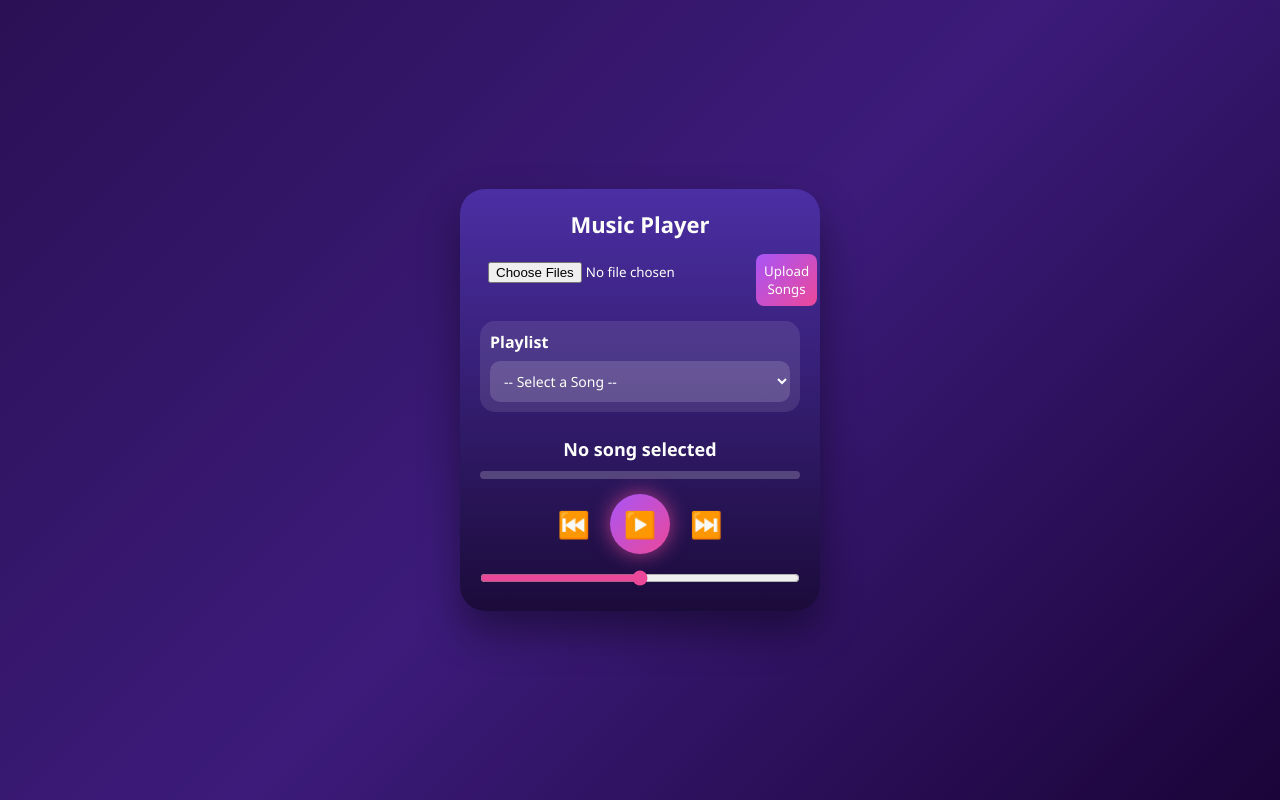
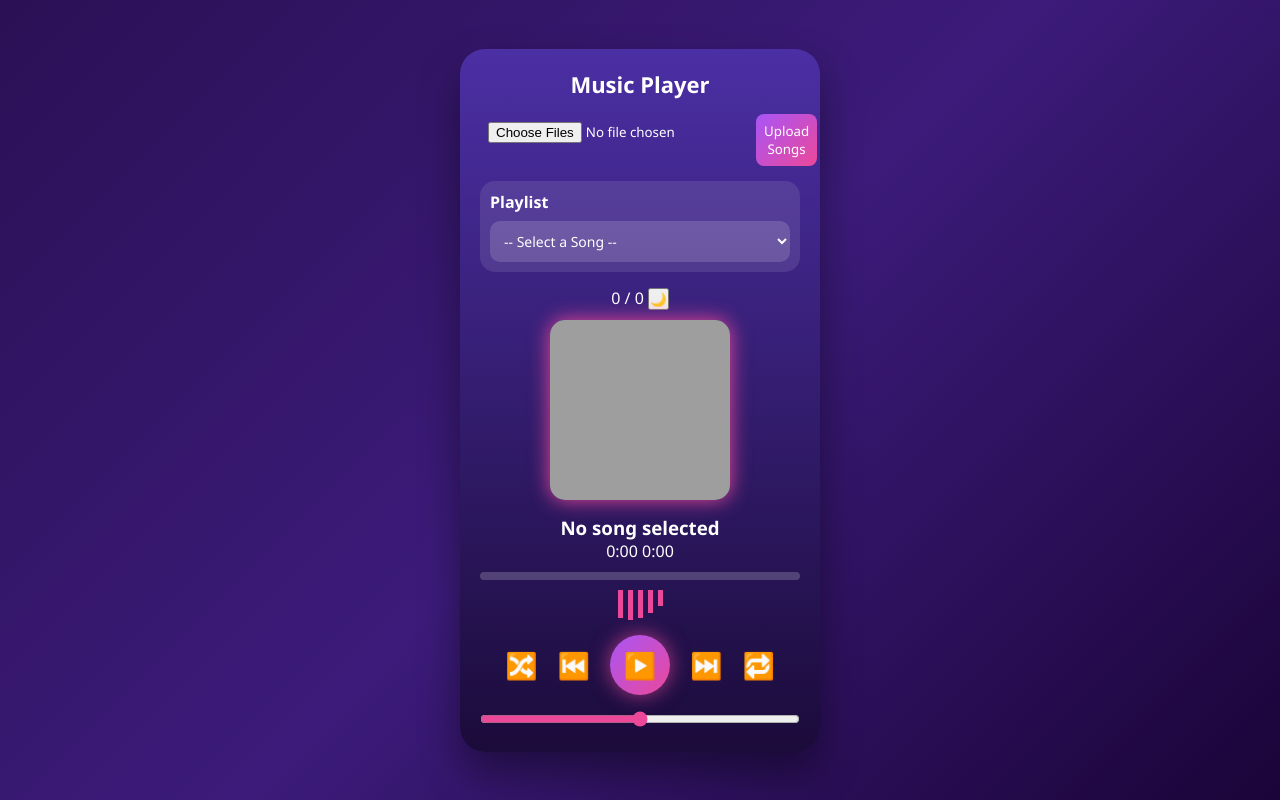
Before and after one commit to npallavi04/Music-Player-App, a Flask app: page / in a window 1280 px wide. Run offline with Flask 3, Linux system fonts and the light colour scheme; grey boxes are pictures that could not be loaded.

Commit message:
Initial commit

```diff
--- a/app.py
+++ b/app.py
@@ -34,5 +34,6 @@
 def uploaded_file(filename):
     return send_from_directory(app.config['UPLOAD_FOLDER'], filename)
 
-if __name__ == '__main__':
-    app.run(debug=True)
+
+if __name__ == "__main__":
+    app.run(host="0.0.0.0", port=5000)
--- a/static/css/styles.css
+++ b/static/css/styles.css
@@ -1,184 +1,3 @@
-/* * {
-    margin: 0;
-    padding: 0;
-    box-sizing: border-box;
-}
-
-body {
-    font-family: Arial, sans-serif;
-    background: linear-gradient(135deg, #667eea 0%, #764ba2 100%);
-    color: white;
-    min-height: 100vh;
-    display: flex;
-    justify-content: center;
-    align-items: center;
-}
-
-.container {
-    max-width: 800px;
-    width: 100%;
-    padding: 20px;
-    background: rgba(255, 255, 255, 0.1);
-    border-radius: 10px;
-    box-shadow: 0 4px 20px rgba(0, 0, 0, 0.3);
-}
-
-h1 {
-    text-align: center;
-    margin-bottom: 20px;
-}
-
-.upload-section {
-    display: flex;
-    justify-content: center;
-    margin-bottom: 20px;
-}
-
-.upload-section input, .upload-section button {
-    margin: 0 10px;
-    padding: 10px;
-    border: none;
-    border-radius: 5px;
-}
-
-.upload-section button {
-    background: #4CAF50;
-    color: white;
-    cursor: pointer;
-}
-
-.player {
-    display: flex;
-    flex-direction: column;
-}
-
-.playlist {
-    margin-bottom: 20px;
-}
-
-.playlist ul {
-    list-style: none;
-    max-height: 200px;
-    overflow-y: auto;
-}
-
-.playlist li {
-    padding: 10px;
-    background: rgba(255, 255, 255, 0.2);
-    margin-bottom: 5px;
-    border-radius: 5px;
-    cursor: pointer;
-    transition: background 0.3s;
-}
-
-.playlist li:hover {
-    background: rgba(255, 255, 255, 0.3);
-}
-
-.controls {
-    text-align: center;
-}
-
-.song-info {
-    margin-bottom: 20px;
-}
-
-.progress-container {
-    position: relative;
-    margin-bottom: 20px;
-}
-
-.progress-bar {
-    height: 5px;
-    background: rgba(255, 255, 255, 0.3);
-    border-radius: 5px;
-    overflow: hidden;
-}
-
-.progress-bar::after {
-    content: '';
-    display: block;
-    height: 100%;
-    background: #4CAF50;
-    width: 0%;
-    transition: width 0.3s;
-}
-
-#seekBar {
-    width: 100%;
-    -webkit-appearance: none;
-    background: transparent;
-    position: absolute;
-    top: 0;
-    left: 0;
-    height: 5px;
-    cursor: pointer;
-}
-
-.control-buttons button {
-    background: none;
-    border: none;
-    color: white;
-    font-size: 24px;
-    margin: 0 10px;
-    cursor: pointer;
-    transition: transform 0.2s;
-}
-
-.control-buttons button:hover {
-    transform: scale(1.1);
-}
-
-.volume-control {
-    margin-top: 20px;
-}
-
-#volumeBar {
-    width: 100%;
-    -webkit-appearance: none;
-    background: rgba(255, 255, 255, 0.3);
-    border-radius: 5px;
-    height: 5px;
-    cursor: pointer;
-}
-
-/* Responsive Design */
-/* @media (max-width: 768px) {
-    .container {
-        padding: 10px;
-    }
-    .player {
-        flex-direction: column;
-    }
-    .playlist {
-        max-height: 150px;
-    }
-    .control-buttons button {
-        font-size: 20px;
-        margin: 0 5px;
-    }
-}
-
-@media (max-width: 480px) {
-    h1 {
-        font-size: 24px;
-    }
-    .upload-section {
-        flex-direction: column;
-        align-items: center;
-    }
-    .upload-section input, .upload-section button {
-        margin: 5px 0;
-        width: 100%;
-        max-width: 300px;
-    }
-    .control-buttons button {
-        font-size: 18px;
-    }
- }  */
-
-
-
  * {
     margin: 0;
     padding: 0;
@@ -404,3 +223,106 @@
     background: linear-gradient(90deg,#a855f7,#ec4899);
     border-radius: 10px;
 }
+
+.album-cover {
+  width: 180px;
+  height: 180px;
+  border-radius: 15px;
+  object-fit: cover;
+  margin: 10px auto;
+  box-shadow: 0 0 20px #ec4899;
+}
+
+.wave {
+  display: flex;
+  justify-content: center;
+  gap: 5px;
+  margin: 10px 0;
+}
+
+.wave span {
+  width: 5px;
+  height: 20px;
+  background: #ec4899;
+  animation: wave 1s infinite ease-in-out;
+}
+
+.wave span:nth-child(2){animation-delay:.1s}
+.wave span:nth-child(3){animation-delay:.2s}
+.wave span:nth-child(4){animation-delay:.3s}
+.wave span:nth-child(5){animation-delay:.4s}
+
+@keyframes wave {
+  0%,100%{height:10px}
+  50%{height:30px}
+}
+
+.light-mode {
+  background: #f2f2f2;
+  color: #111;
+}
+
+.light-mode .container {
+  background: #fff;
+  color: #111;
+}
+
+
+@media (max-width: 768px) {
+  .container {
+    width: 95%;
+    padding: 15px;
+  }
+
+  .control-buttons {
+    gap: 12px;
+  }
+
+  .control-buttons button {
+    font-size: 22px;
+  }
+
+  #playPauseBtn {
+    width: 50px;
+    height: 50px;
+  }
+
+  .song-info h3 {
+    font-size: 16px;
+  }
+}
+
+@media (max-width: 480px) {
+  .container h1 {
+    font-size: 18px;
+  }
+
+  .playlist h2 {
+    font-size: 14px;
+  }
+
+  .upload-section {
+    flex-direction: column;
+    gap: 10px;
+  }
+
+  .upload-section input,
+  .upload-section button {
+    width: 100%;
+  }
+}
+
+/* @media(max-width:600px){
+  .container{
+    width:95%;
+  }
+
+  .album-cover{
+    width:140px;
+    height:140px;
+  }
+
+  .control-buttons button{
+    font-size:20px;
+  }
+} */
--- a/static/js/script.js
+++ b/static/js/script.js
@@ -1,26 +1,208 @@
+// document.addEventListener("DOMContentLoaded", function () {
+//   const audioPlayer = document.getElementById("audioPlayer");
+//   const playPauseBtn = document.getElementById("playPauseBtn");
+//   const prevBtn = document.getElementById("prevBtn");
+//   const nextBtn = document.getElementById("nextBtn");
+//   const seekBar = document.getElementById("seekBar");
+//   const volumeBar = document.getElementById("volumeBar");
+//   const progressBar = document.getElementById("progressBar");
+//   const currentSong = document.getElementById("currentSong");
+//   const fileInput = document.getElementById("fileInput");
+//   const uploadBtn = document.getElementById("uploadBtn");
+//   const songDropdown = document.getElementById("songDropdown");
+//   const shuffleBtn = document.getElementById("shuffleBtn");
+//   const repeatBtn = document.getElementById("repeatBtn");
+//   const songCounter = document.getElementById("songCounter");
+//   const themeToggle = document.getElementById("themeToggle");
+//   const albumCover = document.getElementById("albumCover");
+//   const currentTimeEl = document.getElementById("currentTime");
+//   const totalTimeEl = document.getElementById("totalTime");
+
+//   let playlist = [];
+//   let currentIndex = 0;
+//   let isShuffle = false;
+//   let isRepeat = false;
+
+//   uploadBtn.addEventListener("click", async function () {
+//     const files = fileInput.files;
+
+//     if (files.length === 0) {
+//       alert("Please select mp3 files");
+//       return;
+//     }
+
+//     for (let file of files) {
+//       const formData = new FormData();
+//       formData.append("file", file);
+
+//       try {
+//         const response = await fetch("/upload", {
+//           method: "POST",
+//           body: formData,
+//         });
+
+//         const data = await response.json();
+
+//         if (data.url) {
+//           playlist.push({ name: file.name, url: data.url });
+//           updatePlaylist();
+//         } else {
+//           console.error(data.error);
+//         }
+//       } catch (error) {
+//         console.error("Upload failed:", error);
+//       }
+//     }
+//   });
+
+//   function updatePlaylist() {
+//     songDropdown.innerHTML = '<option value="">-- Select a Song --</option>';
+
+//     playlist.forEach((song, index) => {
+//       const option = document.createElement("option");
+//       option.value = index;
+//       option.textContent = song.name;
+//       songDropdown.appendChild(option);
+//     });
+//   }
+
+//   songDropdown.addEventListener("change", function () {
+//     const index = songDropdown.value;
+//     if (index !== "") {
+//       playSong(index);
+//     }
+//   });
+
+//   function playSong(index) {
+//     songCounter.textContent = `${parseInt(currentIndex) + 1} / ${playlist.length}`;
+//     albumCover.src = "/static/default.jpg";
+
+//     if (!playlist.length) return;
+
+//     currentIndex = index;
+//     audioPlayer.src = playlist[index].url;
+//     audioPlayer.play();
+//     currentSong.textContent = playlist[index].name;
+//     playPauseBtn.textContent = "⏸️";
+//   }
+
+//   playPauseBtn.addEventListener("click", function () {
+//     if (!audioPlayer.src) return;
+
+//     if (audioPlayer.paused) {
+//       audioPlayer.play();
+//       playPauseBtn.textContent = "⏸️";
+//     } else {
+//       audioPlayer.pause();
+//       playPauseBtn.textContent = "▶️";
+//     }
+//   });
+
+//   prevBtn.addEventListener("click", function () {
+//     if (!playlist.length) return;
+//     currentIndex = (currentIndex - 1 + playlist.length) % playlist.length;
+//     playSong(currentIndex);
+//   });
+
+//   nextBtn.addEventListener("click", function () {
+//     if (!playlist.length) return;
+//     currentIndex = (currentIndex + 1) % playlist.length;
+//     playSong(currentIndex);
+//   });
+
+//   seekBar.addEventListener("input", function () {
+//     audioPlayer.currentTime = (seekBar.value / 100) * audioPlayer.duration;
+//   });
+
+//   audioPlayer.addEventListener("timeupdate", function () {
+//     if (audioPlayer.duration) {
+//       const progress = (audioPlayer.currentTime / audioPlayer.duration) * 100;
+//       seekBar.value = progress;
+//       progressBar.style.width = progress + "%";
+//     }
+//   });
+
+//   volumeBar.addEventListener("input", function () {
+//     audioPlayer.volume = volumeBar.value;
+//   });
+
+//   audioPlayer.addEventListener("ended", function () {
+//     nextBtn.click();
+//   });
+// });
+
+// audioPlayer.addEventListener("loadedmetadata", () => {
+//   totalTimeEl.textContent = formatTime(audioPlayer.duration);
+// });
+
+// audioPlayer.addEventListener("timeupdate", () => {
+//   currentTimeEl.textContent = formatTime(audioPlayer.currentTime);
+// });
+
+// audioPlayer.addEventListener("ended", () => {
+//   if(isRepeat){
+//     playSong(currentIndex);
+//   } else if(isShuffle){
+//     let random = Math.floor(Math.random() * playlist.length);
+//     playSong(random);
+//   } else {
+//     nextBtn.click();
+//   }
+// });
 
 
-document.addEventListener('DOMContentLoaded', function() {
+// function formatTime(time){
+//   let min = Math.floor(time/60);
+//   let sec = Math.floor(time%60);
+//   if(sec < 10) sec = "0"+sec;
+//   return `${min}:${sec}`;
+// }
 
-    const audioPlayer = document.getElementById('audioPlayer');
-    const playPauseBtn = document.getElementById('playPauseBtn');
-    const prevBtn = document.getElementById('prevBtn');
-    const nextBtn = document.getElementById('nextBtn');
-    const seekBar = document.getElementById('seekBar');
-    const volumeBar = document.getElementById('volumeBar');
-    const progressBar = document.getElementById('progressBar');
-    const currentSong = document.getElementById('currentSong');
-    const fileInput = document.getElementById('fileInput');
-    const uploadBtn = document.getElementById('uploadBtn');
-    const songDropdown = document.getElementById('songDropdown');
+// shuffleBtn.onclick = () => {
+//   isShuffle = !isShuffle;
+//   shuffleBtn.style.color = isShuffle ? "yellow" : "white";
+// };
 
+
+// repeatBtn.onclick = () => {
+//   isRepeat = !isRepeat;
+//   repeatBtn.style.color = isRepeat ? "yellow" : "white";
+// };
+
+
+// themeToggle.onclick = () => {
+//   document.body.classList.toggle("light-mode");
+// };
+
+
+document.addEventListener("DOMContentLoaded", function () {
+
+  const audioPlayer = document.getElementById("audioPlayer");
+  const playPauseBtn = document.getElementById("playPauseBtn");
+  const prevBtn = document.getElementById("prevBtn");
+  const nextBtn = document.getElementById("nextBtn");
+  const seekBar = document.getElementById("seekBar");
+  const volumeBar = document.getElementById("volumeBar");
+  const progressBar = document.getElementById("progressBar");
+  const currentSong = document.getElementById("currentSong");
+  const fileInput = document.getElementById("fileInput");
+  const uploadBtn = document.getElementById("uploadBtn");
+  const songDropdown = document.getElementById("songDropdown");
+  const shuffleBtn = document.getElementById("shuffleBtn");
+  const repeatBtn = document.getElementById("repeatBtn");
+  const songCounter = document.getElementById("songCounter");
+  const themeToggle = document.getElementById("themeToggle");
+  const albumCover = document.getElementById("albumCover");
+  const currentTimeEl = document.getElementById("currentTime");
+  const totalTimeEl = document.getElementById("totalTime");
 
   let playlist = [];
   let currentIndex = 0;
+  let isShuffle = false;
+  let isRepeat = false;
 
-    uploadBtn.addEventListener('click', async function() {
+  uploadBtn.addEventListener("click", async function () {
     const files = fileInput.files;
-
     if (files.length === 0) {
       alert("Please select mp3 files");
       return;
@@ -28,12 +210,11 @@
 
     for (let file of files) {
       const formData = new FormData();
-            formData.append('file', file);
+      formData.append("file", file);
 
-            try {
-                const response = await fetch('/upload', {
-                    method: 'POST',
-                    body: formData
+      const response = await fetch("/upload", {
+        method: "POST",
+        body: formData,
       });
 
       const data = await response.json();
@@ -41,19 +222,12 @@
       if (data.url) {
         playlist.push({ name: file.name, url: data.url });
         updatePlaylist();
-                } else {
-                    console.error(data.error);
-                }
-
-            } catch (error) {
-                console.error("Upload failed:", error);
       }
     }
   });
 
   function updatePlaylist() {
     songDropdown.innerHTML = '<option value="">-- Select a Song --</option>';
-
     playlist.forEach((song, index) => {
       const option = document.createElement("option");
       option.value = index;
@@ -62,14 +236,9 @@
     });
   }
 
-    songDropdown.addEventListener('change', function () {
-    const index = songDropdown.value;
-    if (index !== "") {
-        playSong(index);
-    }
+  songDropdown.addEventListener("change", function () {
+    playSong(this.value);
   });
-
-
 
   function playSong(index) {
     if (!playlist.length) return;
@@ -78,51 +247,51 @@
     audioPlayer.src = playlist[index].url;
     audioPlayer.play();
     currentSong.textContent = playlist[index].name;
-        playPauseBtn.textContent = '⏸️';
+    playPauseBtn.textContent = "⏸️";
+    songCounter.textContent = `${parseInt(index)+1} / ${playlist.length}`;
   }
 
-    playPauseBtn.addEventListener('click', function() {
+  playPauseBtn.addEventListener("click", function () {
     if (!audioPlayer.src) return;
 
     if (audioPlayer.paused) {
       audioPlayer.play();
-            playPauseBtn.textContent = '⏸️';
+      playPauseBtn.textContent = "⏸️";
     } else {
       audioPlayer.pause();
-            playPauseBtn.textContent = '▶️';
+      playPauseBtn.textContent = "▶️";
     }
   });
 
-    prevBtn.addEventListener('click', function() {
-        if (!playlist.length) return;
+  nextBtn.onclick = () => {
+    currentIndex = (currentIndex + 1) % playlist.length;
+    playSong(currentIndex);
+  };
+
+  prevBtn.onclick = () => {
     currentIndex = (currentIndex - 1 + playlist.length) % playlist.length;
     playSong(currentIndex);
+  };
+
+  audioPlayer.addEventListener("timeupdate", () => {
+    let progress = (audioPlayer.currentTime / audioPlayer.duration) * 100;
+    seekBar.value = progress;
+    progressBar.style.width = progress + "%";
+    currentTimeEl.textContent = formatTime(audioPlayer.currentTime);
   });
 
-    nextBtn.addEventListener('click', function() {
-        if (!playlist.length) return;
-        currentIndex = (currentIndex + 1) % playlist.length;
-        playSong(currentIndex);
+  audioPlayer.addEventListener("loadedmetadata", () => {
+    totalTimeEl.textContent = formatTime(audioPlayer.duration);
   });
 
-    seekBar.addEventListener('input', function() {
-        audioPlayer.currentTime = (seekBar.value / 100) * audioPlayer.duration;
-    });
+  shuffleBtn.onclick = () => isShuffle = !isShuffle;
+  repeatBtn.onclick = () => isRepeat = !isRepeat;
 
-    audioPlayer.addEventListener('timeupdate', function() {
-        if (audioPlayer.duration) {
-            const progress = (audioPlayer.currentTime / audioPlayer.duration) * 100;
-            seekBar.value = progress;
-            progressBar.style.width = progress + "%";
+  function formatTime(time) {
+    let min = Math.floor(time / 60);
+    let sec = Math.floor(time % 60);
+    if (sec < 10) sec = "0" + sec;
+    return `${min}:${sec}`;
   }
-    });
-
-    volumeBar.addEventListener('input', function() {
-        audioPlayer.volume = volumeBar.value;
-    });
-
-    audioPlayer.addEventListener('ended', function() {
-        nextBtn.click();
-    });
 
 });
--- a/templates/index.html
+++ b/templates/index.html
@@ -1,16 +1,22 @@
-<!DOCTYPE html>
+<!doctype html>
 <html lang="en">
   <head>
-    <meta charset="UTF-8">
-    <meta name="viewport" content="width=device-width, initial-scale=1.0">
+    <meta charset="UTF-8" />
+    <meta name="viewport" content="width=device-width, initial-scale=1.0" />
     <title>Music Player</title>
-    <link rel="stylesheet" href="{{ url_for('static', filename='css/styles.css') }}">
+    <link
+      rel="stylesheet"
+      href="{{ url_for('static', filename='css/styles.css') }}"
+    />
+
+
   </head>
   <body>
+
     <div class="container">
       <h1>Music Player</h1>
       <div class="upload-section">
-            <input type="file" id="fileInput" accept=".mp3" multiple>
+        <input type="file" id="fileInput" accept=".mp3" multiple />
         <button id="uploadBtn">Upload Songs</button>
       </div>
       <div class="player">
@@ -21,22 +27,50 @@
           </select>
         </div>
 
+
         <div class="controls">
             <audio id="audioPlayer"></audio>
-                <div class="song-info">
+
+          <div class="top-bar">
+            <span id="songCounter">0 / 0</span>
+            <button id="themeToggle">🌙</button>
+          </div>
+
+          <img id="albumCover" src="static/default.jpg" class="album-cover" />
+
           <h3 id="currentSong">No song selected</h3>
+
+          <div class="time-info">
+            <span id="currentTime">0:00</span>
+            <span id="totalTime">0:00</span>
           </div>
+
           <div class="progress-container">
             <div class="progress-bar" id="progressBar"></div>
-                    <input type="range" id="seekBar" min="0" max="100" value="0">
+            <input type="range" id="seekBar" min="0" max="100" value="0" />
           </div>
+
+          <div class="wave">
+            <span></span><span></span><span></span><span></span><span></span>
+          </div>
+
           <div class="control-buttons">
+            <button id="shuffleBtn">🔀</button>
             <button id="prevBtn">⏮️</button>
             <button id="playPauseBtn">▶️</button>
             <button id="nextBtn">⏭️</button>
+            <button id="repeatBtn">🔁</button>
           </div>
+
           <div class="volume-control">
-                    <input type="range" id="volumeBar" min="0" max="1" step="0.1" value="0.5">
+            <input
+              type="range"
+              id="volumeBar"
+              min="0"
+              max="1"
+              step="0.1"
+              value="0.5"
+            />
           </div>
         </div>
       </div>
```
Also changed, not shown: 3 other files. Lines whose indentation alone changed are shown as unchanged.
